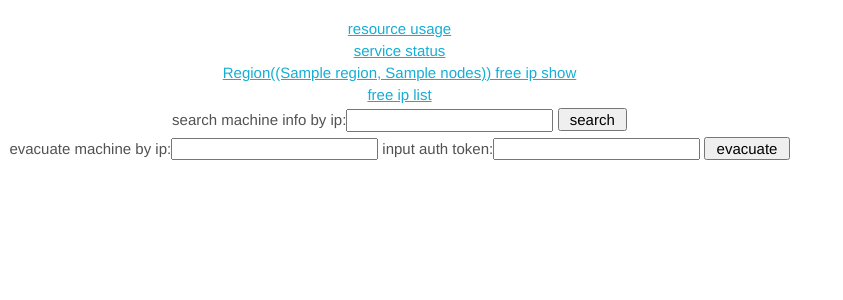
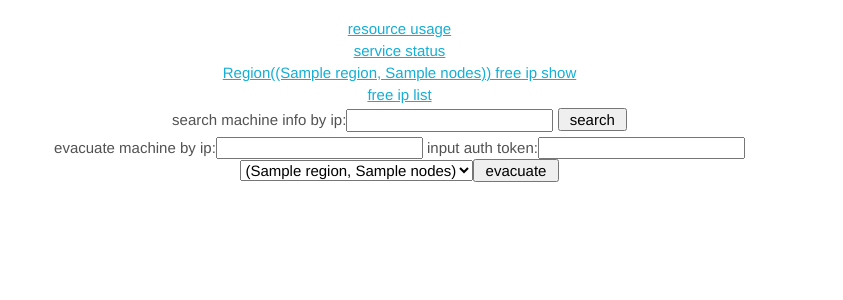
Before and after one commit to sorrowchen/mana, a Python web app: template api/templates/index.html in a window 1280 px wide. Shown: the top 300 px of the page, without its empty margins (0-843 px from the left). Run offline with Jinja, Linux system fonts and the light colour scheme; the template is opened without the code that fills it: most values are stand-ins (such as "Sample title", 1, 10 or a date in 2020); some libraries are stand-ins or nearby versions.

Commit message:
choose region for eva

```diff
--- a/api/templates/index.html
+++ b/api/templates/index.html
@@ -25,6 +25,13 @@
 
  <li>evacuate machine by ip:<input type="text" id="evaIp" value=""/>
      input auth token:<input type="text" id="auth_token" value=""/>
+
+<select id="region">
+    {% for region in regions %}
+	<option value="{{ region }}">{{ region }}</option>
+    {% endfor %}
+</selct>
+
  <input type="button" id="searchIp" value=" evacuate " onclick="showEvaLog()"/>
  </li>
 
@@ -66,7 +73,7 @@ function showEvaLog(){
 
    for(var i=0;i<ip_list.length;i++)
    {
-	var url="/api/repair-eva/"+ip_list[i];
+	var url="/api/repair-eva/"+ip_list[i]+"/"+$("#region").val()+"/";
 	var param = {};
 
 	   $.ajax({
```
